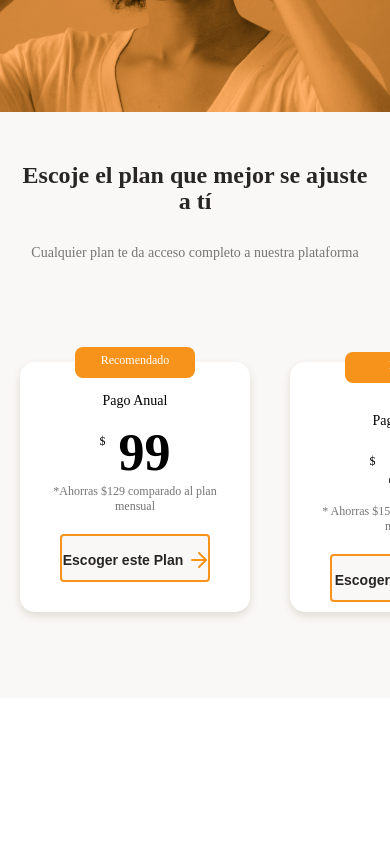
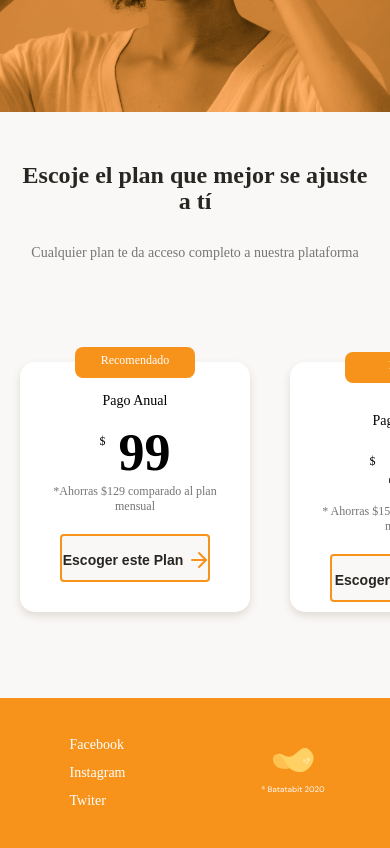
Before and after one commit to juansebastiancardona/App, a plain HTML site: page index.html in a window 390 px wide. Shown: the part 2728-3576 px from the top of the page. Before the commit the page ends 3426 px from the top, so only its background shows below. Drawn offline with Linux system fonts and the light colour scheme; files whose address does not match are found by name.

Commit message:
terminando de estilizar, creando todo el footer y apliocando el media querie de la tablet

```diff
--- /dev/null
+++ b/css/tablet.css
@@ -0,0 +1,10 @@
+.product-cards-container {
+    display: flex;
+    flex-wrap: wrap;
+    width: 930px;
+    margin: 0 auto;
+}
+
+.tarjetas-planes-sliderh{
+    justify-content: center;
+}
--- a/estilos.css
+++ b/estilos.css
@@ -793,3 +793,34 @@ color: var(--warm-black);
 
     vertical-align: text-bottom;
 }
+/*FOOTER*/
+
+footer{
+    display: flex;
+    width: 100%;
+    height: 150px;
+    background-color: var(--bitcoin-orange);
+}
+footer section{
+    display: flex;
+    width: 50%;
+    justify-content: center;
+    align-items: center;
+
+}
+footer .left ul{
+    font-size: 1.4rem;
+    font-weight: 500;
+    line-height: 1.8rem;
+    list-style: none;
+
+
+}
+.left li{
+    margin: 10px 0;
+
+}
+.left a{
+    text-decoration: none;
+    color: var(--just-white);
+}
--- a/index.html
+++ b/index.html
@@ -5,6 +5,7 @@
     <meta http-equiv="X-UA-Compatible" content="IE=edge">
     <meta name="viewport" content="width=device-width, initial-scale=1.0">
     <link rel="stylesheet" href="estilos.css">
+    <link rel="stylesheet" href="/css/tablet.css" media="(min-width:930px)">
     <link rel="preconnect" href="https://fonts.gstatic.com">
     <link href="https://fonts.googleapis.com/css2?family=DM+Sans:wght@400;500;700&family=Inter:wght@400;500;700&display=swap" rel="stylesheet">
     <title>Document</title>
@@ -187,11 +188,21 @@
                     </article>
                 </section>
 
-
         </section>
     </main>
     <footer>
 
+        <section class="left">
+            <ul >
+                <li>  <a href="#">Facebook</a> </li>
+                <li> <a href="#">Instagram</a> </li>
+                <li> <a href="#">Twiter</a></li>
+            </ul>
+        </section>
+        <section class="right">
+            <img src="/assets/img/logo-footer.svg" alt="Logo batatabit">
+        </section>
+
     </footer>
 </body>
 </html>
```
